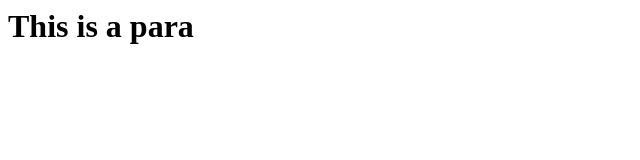
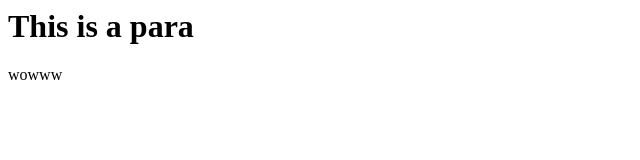
Before and after one commit to meera2406/git-test1, a website: page index.html in a window 1280 px wide. Shown: the full height of the page, 0-640 px from the left. Drawn offline with Linux system fonts and the light colour scheme.

Commit message:
second commit

```diff
--- a/index.html
+++ b/index.html
@@ -6,5 +6,6 @@
     </head>
     <body>
         <h1>This is a para</h1>
+        <p>wowww</p>
     </body>
 </html>
```
Also changed, not shown: package.json (+7 -2 lines), 2 other files.
